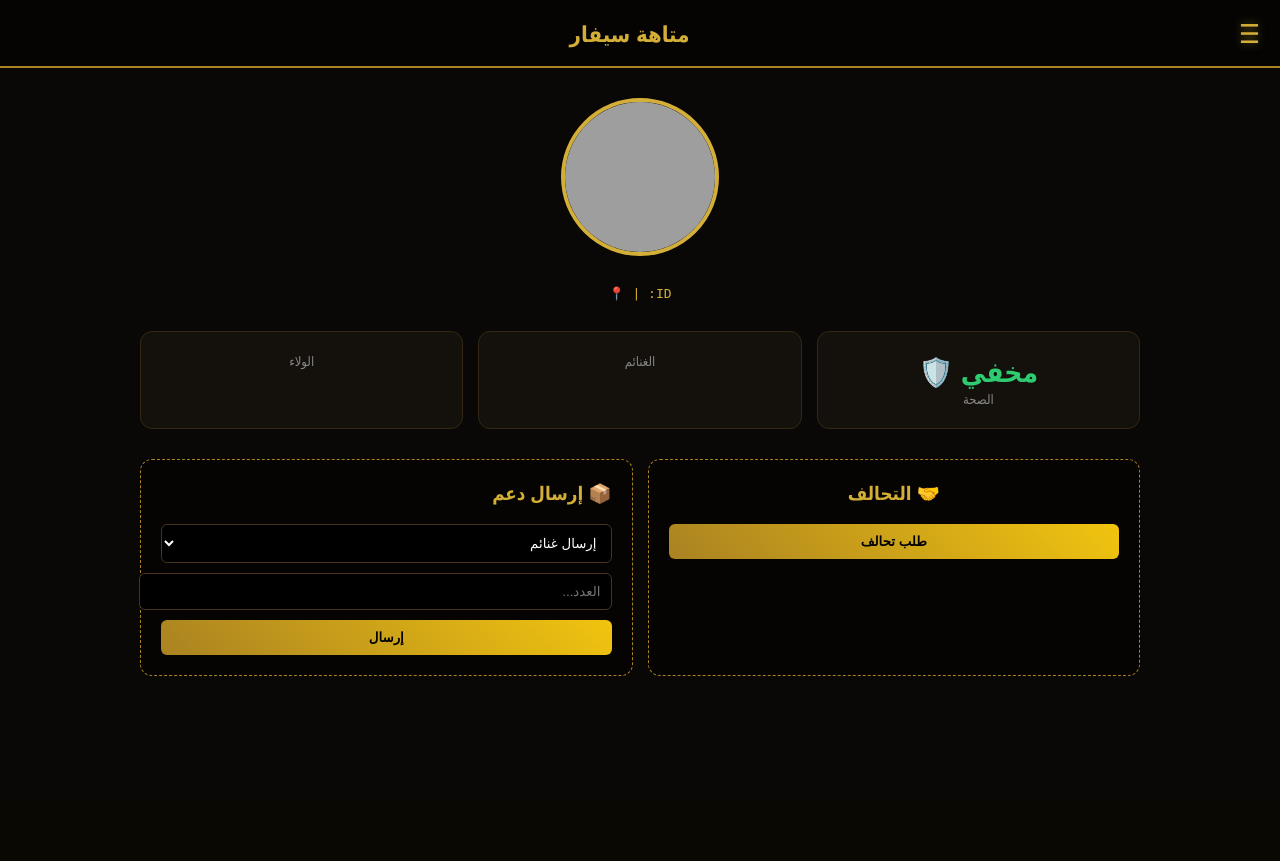
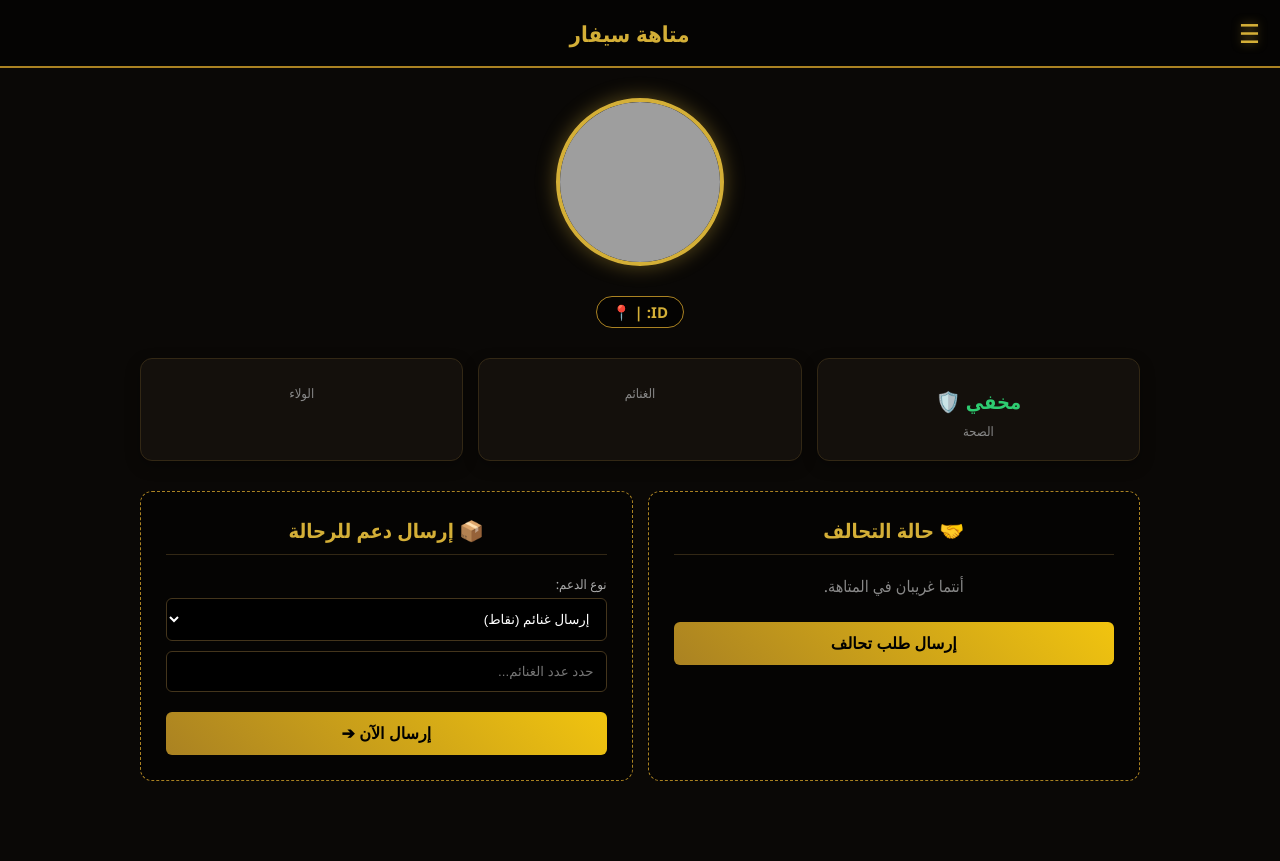
Before and after one commit to willia2minerva-a11y/Borj-Al-Sayd, a Flask app: template templates/hunter_profile.html in a window 1280 px wide. Before the commit the page ends 676 px from the top, so only its background shows below. Run offline with Flask 2, Linux system fonts and the light colour scheme; the template is opened without the code that fills it, so the values that code supplies are empty; grey boxes are pictures that could not be loaded.

Commit message:
Update hunter_profile.html

```diff
--- a/templates/hunter_profile.html
+++ b/templates/hunter_profile.html
@@ -1,77 +1,110 @@
 {% extends 'base.html' %}
 {% block content %}
 <style>
-    .hunter-avatar { width: 150px; height: 150px; border-radius: 50%; border: 4px solid var(--gold-main); object-fit: cover; margin-bottom: 15px; }
-    .stat-card { background: var(--bg-card); border: 1px solid #332815; padding: 20px; border-radius: 12px; text-align: center; }
-    .action-card { background: #050403; border: 1px dashed var(--gold-dark); border-radius: 12px; padding: 20px; margin-bottom: 20px; }
-    .form-control { width: 100%; padding: 10px; background: #000; color: #fff; border: 1px solid #44351c; border-radius: 6px; margin-bottom: 10px; }
-    .btn-gold { background: linear-gradient(45deg, var(--gold-dark), var(--gold-light)); color: #000; border: none; padding: 10px; border-radius: 6px; font-weight: bold; width: 100%; cursor:pointer; }
-    .btn-danger { background: linear-gradient(45deg, #8b0000, #e74c3c); color: #fff; border: none; padding: 10px; border-radius: 6px; font-weight: bold; width: 100%; cursor:pointer; }
+    .hunter-header { text-align: center; margin-bottom: 30px; position: relative; }
+    .hunter-avatar { width: 160px; height: 160px; border-radius: 50%; border: 4px solid var(--gold-main); object-fit: cover; box-shadow: 0 0 20px rgba(212,175,55,0.4); margin-bottom: 15px; }
+    .hunter-name { color: #fff; font-size: 35px; font-weight: 900; margin: 0; text-shadow: 0 2px 10px #000; }
+    .hunter-badge { color: var(--gold-main); font-size: 15px; font-weight: bold; background: rgba(0,0,0,0.6); padding: 5px 15px; border-radius: 20px; display: inline-block; border: 1px solid var(--gold-dark); margin-top: 10px; }
+
+    .stats-grid { display: grid; grid-template-columns: repeat(auto-fit, minmax(130px, 1fr)); gap: 15px; margin-bottom: 30px; }
+    .stat-card { background: var(--bg-card); border: 1px solid #332815; padding: 20px; border-radius: 12px; text-align: center; box-shadow: 0 5px 15px rgba(0,0,0,0.3); transition: 0.3s; }
+    .stat-card:hover { border-color: var(--gold-main); transform: translateY(-5px); }
+    .stat-val { font-size: 28px; font-weight: 900; color: var(--gold-light); margin-bottom: 5px; }
+    .stat-label { color: #888; font-size: 13px; }
+
+    .action-card { background: #050403; border: 1px dashed var(--gold-dark); border-radius: 12px; padding: 25px; margin-bottom: 20px; text-align: center; }
+    .action-title { color: var(--gold-main); font-size: 20px; margin: 0 0 20px 0; border-bottom: 1px solid #332815; padding-bottom: 10px; }
+
+    .btn-gold { background: linear-gradient(45deg, var(--gold-dark), var(--gold-light)); color: #000; border: none; padding: 12px 20px; border-radius: 6px; cursor: pointer; font-weight: bold; transition: 0.3s; width: 100%; margin-top: 10px; font-size: 16px; }
+    .btn-danger { background: linear-gradient(45deg, #8b0000, #e74c3c); color: #fff; border: none; padding: 12px 20px; border-radius: 6px; cursor: pointer; font-weight: bold; width: 100%; margin-top: 10px; font-size: 16px; }
+    .form-control { width: 100%; padding: 12px; background: #000; color: #fff; border: 1px solid #44351c; border-radius: 6px; outline:none; box-sizing: border-box; margin-bottom: 10px; }
+
+    /* 👑 تنسيق لوحة الإدارة */
+    .admin-panel { background: rgba(155, 89, 182, 0.05); border: 2px dashed #9b59b6; border-radius: 12px; padding: 25px; margin-bottom: 30px; box-shadow: inset 0 0 20px rgba(155, 89, 182, 0.1); }
 </style>
 
-<div style="text-align: center; margin-bottom: 30px;">
+<div class="hunter-header">
     <img src="/avatar/{{ target_user.hunter_id }}" class="hunter-avatar" loading="eager">
-    <h1 style="color:#fff; margin:0;">{{ target_user.username }}</h1>
-    <div style="color:var(--gold-main); font-family:monospace; margin-top:10px;">ID: {{ target_user.hunter_id }} | 📍 {{ target_user.zone }}</div>
+    <h1 class="hunter-name">{{ target_user.username }}</h1>
+    <div class="hunter-badge">ID: {{ target_user.hunter_id }} | 📍 {{ target_user.zone }}</div>
+    {% if target_user.special_rank %}<div class="hunter-badge" style="border-color:#e74c3c; color:#e74c3c;">👑 {{ target_user.special_rank }}</div>{% endif %}
 </div>
 
 {% if current_user.role == 'admin' %}
-<div class="action-card" style="border-color: #9b59b6;">
-    <h3 style="color: #9b59b6; margin-top:0;">👑 التعديل الإمبراطوري السريع</h3>
-    <form action="/admin_update_profile/{{ target_user.hunter_id }}" method="POST" style="display:grid; grid-template-columns:1fr 1fr; gap:10px;">
-        <input type="hidden" name="action" id="admin_act" value="edit_details">
-        <input type="text" name="new_name" value="{{ target_user.username }}" class="form-control" placeholder="الاسم">
-        <input type="number" name="new_points" value="{{ target_user.points }}" class="form-control" placeholder="النقاط">
-        <input type="number" name="new_hp" value="{{ target_user.health }}" class="form-control" placeholder="الصحة">
-        <input type="text" name="zone" value="{{ target_user.zone }}" class="form-control" placeholder="الطابق">
-        <div style="grid-column: span 2; display:flex; gap:10px;">
-            <button type="submit" class="btn-gold" onclick="document.getElementById('admin_act').value='edit_name';">تغيير الاسم</button>
-            <button type="submit" class="btn-gold" onclick="document.getElementById('admin_act').value='edit_points';">تعديل النقاط</button>
-            <button type="submit" class="btn-gold" style="background:#e74c3c; color:#fff;" onclick="document.getElementById('admin_act').value='edit_hp';">تعديل الصحة</button>
+<div class="admin-panel">
+    <h3 style="color: #9b59b6; margin-top:0; text-align: center;">👑 التعديل الإمبراطوري السريع</h3>
+    <form action="/admin_update_profile/{{ target_user.hunter_id }}" method="POST" style="display: grid; grid-template-columns: 1fr 1fr; gap: 15px;">
+        <input type="hidden" name="action" id="admin_action" value="edit_details">
+
+        <div><label style="color:#aaa; font-size:12px;">تعديل الاسم:</label><input type="text" name="new_name" value="{{ target_user.username }}" class="form-control"></div>
+        <div><label style="color:#aaa; font-size:12px;">تعديل النقاط:</label><input type="number" name="new_points" value="{{ target_user.points }}" class="form-control"></div>
+        <div><label style="color:#aaa; font-size:12px;">تعديل الصحة (%):</label><input type="number" name="new_hp" value="{{ target_user.health }}" class="form-control"></div>
+        <div><label style="color:#aaa; font-size:12px;">تعديل الطابق:</label><input type="text" name="zone" value="{{ target_user.zone }}" class="form-control"></div>
+
+        <div style="grid-column: span 2; display: flex; gap: 10px; margin-top: 10px;">
+            <button type="submit" class="btn-gold" style="margin:0;" onclick="document.getElementById('admin_action').value='edit_name';">تغيير الاسم</button>
+            <button type="submit" class="btn-gold" style="margin:0;" onclick="document.getElementById('admin_action').value='edit_points';">تحديث النقاط</button>
+            <button type="submit" class="btn-gold" style="margin:0; background: #e74c3c; color: #fff;" onclick="document.getElementById('admin_action').value='edit_hp';">تحديث الصحة</button>
+            <button type="submit" class="btn-gold" style="margin:0; background: #3498db; color: #fff;" onclick="document.getElementById('admin_action').value='edit_details';">حفظ الطابق</button>
         </div>
     </form>
 </div>
 {% endif %}
 
-<div style="display:grid; grid-template-columns: repeat(auto-fit, minmax(150px, 1fr)); gap:15px; margin-bottom:30px;">
+<div class="stats-grid">
     <div class="stat-card">
-        <div style="font-size:28px; font-weight:bold; color:#2ecc71;">
-            {% if current_user.role == 'admin' or (war_settings and war_settings.war_mode) %} {{ target_user.health }}% {% else %} مخفي 🛡️ {% endif %}
+        <div class="stat-val" style="color: #2ecc71;">
+            {% if current_user.role == 'admin' or (war_settings and war_settings.war_mode) or (war_settings and war_settings.final_battle_mode) %}
+                {{ target_user.health }}%
+            {% else %}
+                <span style="font-size: 20px;">مخفي 🛡️</span>
+            {% endif %}
         </div>
-        <div style="color:#888; font-size:13px;">الصحة</div>
+        <div class="stat-label">الصحة</div>
     </div>
-    <div class="stat-card"><div style="font-size:28px; font-weight:bold; color:var(--gold-light);">{{ target_user.points }}</div><div style="color:#888; font-size:13px;">الغنائم</div></div>
-    <div class="stat-card"><div style="font-size:28px; font-weight:bold; color:#3498db;">{{ target_user.loyalty_points }}</div><div style="color:#888; font-size:13px;">الولاء</div></div>
+    <div class="stat-card"><div class="stat-val">{{ target_user.points }}</div><div class="stat-label">الغنائم</div></div>
+    <div class="stat-card"><div class="stat-val" style="color: #3498db;">{{ target_user.loyalty_points }}</div><div class="stat-label">الولاء</div></div>
 </div>
 
-<div style="display:grid; grid-template-columns: repeat(auto-fit, minmax(250px, 1fr)); gap:15px;">
-    <div class="action-card" style="text-align:center;">
-        <h3 style="color:var(--gold-main); margin-top:0;">🤝 التحالف</h3>
+<div class="stats-grid" style="grid-template-columns: repeat(auto-fit, minmax(250px, 1fr));">
+    <div class="action-card">
+        <h3 class="action-title">🤝 حالة التحالف</h3>
         {% if current_user.hunter_id in target_user.friends %}
-            <p style="color:#2ecc71;">أنتما حلفاء ✔️</p>
-            <form action="/cancel_friend/{{ target_user.hunter_id }}" method="POST"><button type="submit" class="btn-danger">خيانة (إلغاء)</button></form>
+            <p style="color: #2ecc71; font-weight: bold; font-size: 18px;">أنتما حلفاء ✔️</p>
+            <form action="/cancel_friend/{{ target_user.hunter_id }}" method="POST"><button type="submit" class="btn-danger">خيانة (إلغاء التحالف)</button></form>
         {% elif current_user.hunter_id in target_user.friend_requests %}
-            <p style="color:#e67e22;">طلب معلق ⏳</p>
+            <p style="color: #e67e22; font-weight: bold; font-size: 18px;">طلبك معلق ⏳</p>
             <form action="/cancel_friend/{{ target_user.hunter_id }}" method="POST"><button type="submit" class="btn-danger">سحب الطلب</button></form>
         {% else %}
-            <form action="/add_friend" method="POST"><input type="hidden" name="target_id" value="{{ target_user.hunter_id }}"><button type="submit" class="btn-gold">طلب تحالف</button></form>
+            <p style="color: #888; margin-bottom: 15px;">أنتما غريبان في المتاهة.</p>
+            <form action="/add_friend" method="POST"><input type="hidden" name="target_id" value="{{ target_user.hunter_id }}"><button type="submit" class="btn-gold">إرسال طلب تحالف</button></form>
         {% endif %}
     </div>
 
     <div class="action-card">
-        <h3 style="color:var(--gold-main); margin-top:0;">📦 إرسال دعم</h3>
+        <h3 class="action-title">📦 إرسال دعم للرحالة</h3>
         <form action="/transfer/{{ target_user.hunter_id }}" method="POST">
+            <label style="color:#aaa; font-size:13px; display:block; margin-bottom:5px; text-align:right;">نوع الدعم:</label>
             <select name="transfer_type" class="form-control" onchange="document.getElementById('amt_div').style.display = this.value == 'points' ? 'block' : 'none'; document.getElementById('itm_div').style.display = this.value == 'item' ? 'block' : 'none';">
-                <option value="points" selected>إرسال غنائم</option>
-                <option value="item">إعطاء أداة</option>
+                <option value="points" selected>إرسال غنائم (نقاط)</option>
+                <option value="item">إعطاء أداة من حقيبتي</option>
             </select>
-            <div id="amt_div"><input type="number" name="amount" placeholder="العدد..." class="form-control" min="1"></div>
+
+            <div id="amt_div">
+                <input type="number" name="amount" placeholder="حدد عدد الغنائم..." class="form-control" min="1">
+            </div>
+
             <div id="itm_div" style="display:none;">
                 <select name="item_name" class="form-control">
-                    {% for item in current_user.inventory %}<option value="{{ item }}">{{ item }}</option>{% else %}<option value="" disabled>حقيبتك فارغة!</option>{% endfor %}
+                    {% for item in current_user.inventory %}
+                        <option value="{{ item }}">{{ item }}</option>
+                    {% else %}
+                        <option value="" disabled selected>حقيبتك فارغة! لا يوجد ما تعطيه.</option>
+                    {% endfor %}
                 </select>
             </div>
-            <button type="submit" class="btn-gold">إرسال</button>
+
+            <button type="submit" class="btn-gold">إرسال الآن ➔</button>
         </form>
     </div>
 </div>
```
